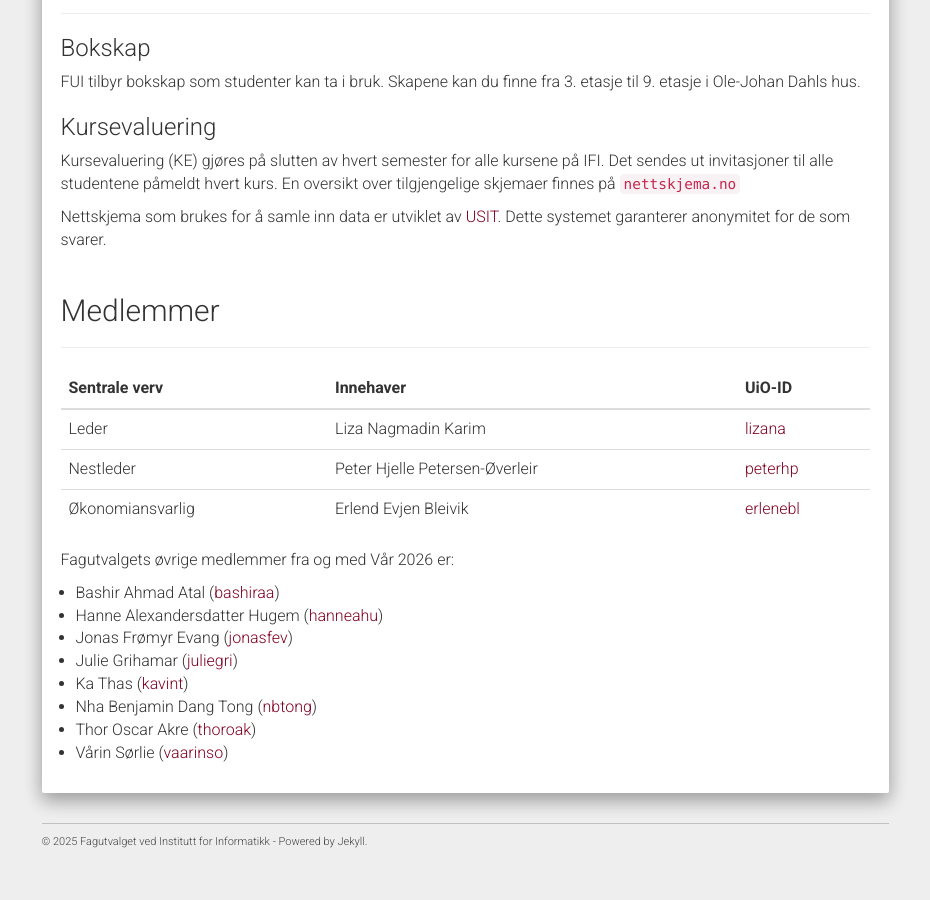
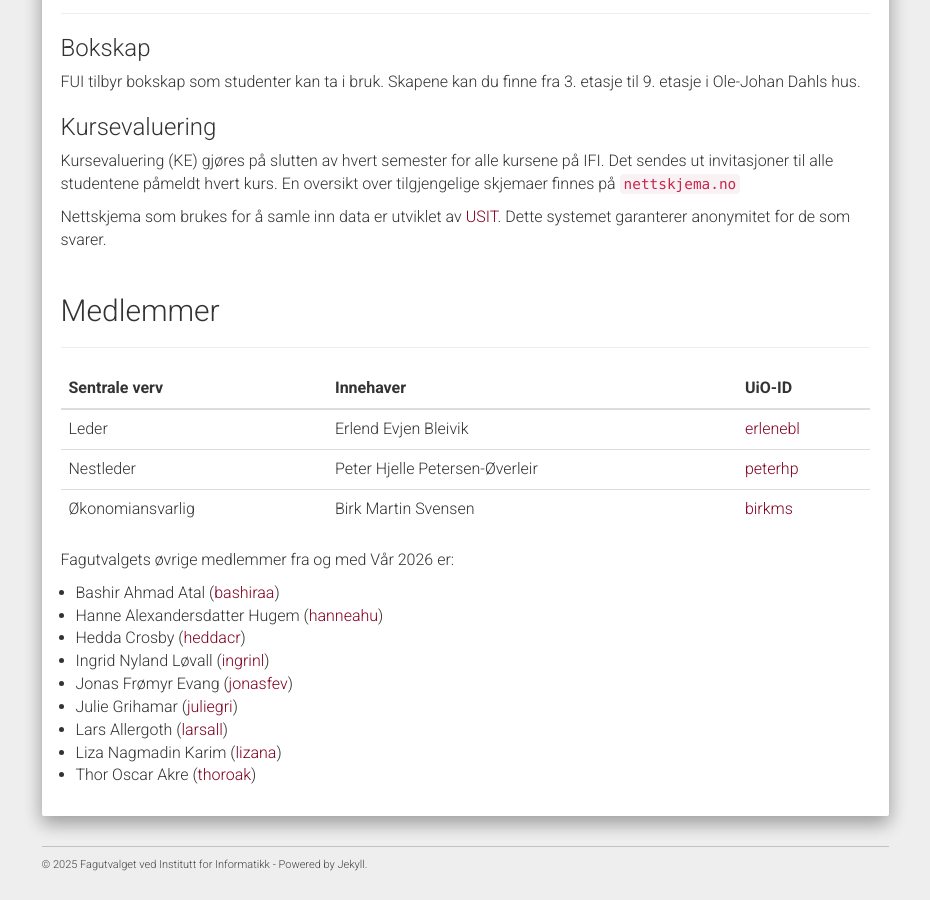
Before and after one commit to fui/fui.github.io, a Jekyll site: the page built from pages/fagutvalget.md, in a window 1280 px wide and 900 px high, scrolled down 820 px. Shown: the whole window, without its empty margins (321-1251 px from the left). Built offline with Jekyll 4.4.1, drawn with Linux system fonts in a browser that asks for light colours; nearby versions of some CDN libraries; before the commit the page ends 1697 px from its top, so only the background shows below that.

Commit message:
Update fagutvalget.md
Oppdatert etter generalforsamling H26

```diff
--- a/pages/fagutvalget.md
+++ b/pages/fagutvalget.md
@@ -16,12 +16,14 @@ members:
     uioid: juliegri
   - name: Hanne Alexandersdatter Hugem
     uioid: hanneahu
-  - name: Vårin Sørlie
-    uioid: vaarinso
-  - name: Ka Thas
-    uioid: kavint
-  - name: Nha Benjamin Dang Tong
-    uioid: nbtong
+  - name: Liza Nagmadin Karim
+    uioid: lizana
+  - name: Ingrid Nyland Løvall
+    uioid: ingrinl
+  - name: Hedda Crosby
+    uioid: heddacr
+  - name: Lars Allergoth
+    uioid: larsall
 
 ---
 
@@ -101,8 +103,8 @@ svarer.
     </tr>
     <tr>
       <td>Økonomiansvarlig</td>
-      <td>Erlend Evjen Bleivik</td>
-      <td><a href="https://personer.uio.no/erlenebl">erlenebl</a></td>
+      <td>Birk Martin Svensen</td>
+      <td><a href="https://personer.uio.no/erlenebl">birkms</a></td>
     </tr>
   </tbody>
 </table>
```
Also changed, not shown: other parts of pages/fagutvalget.md (+2 -2 lines).
